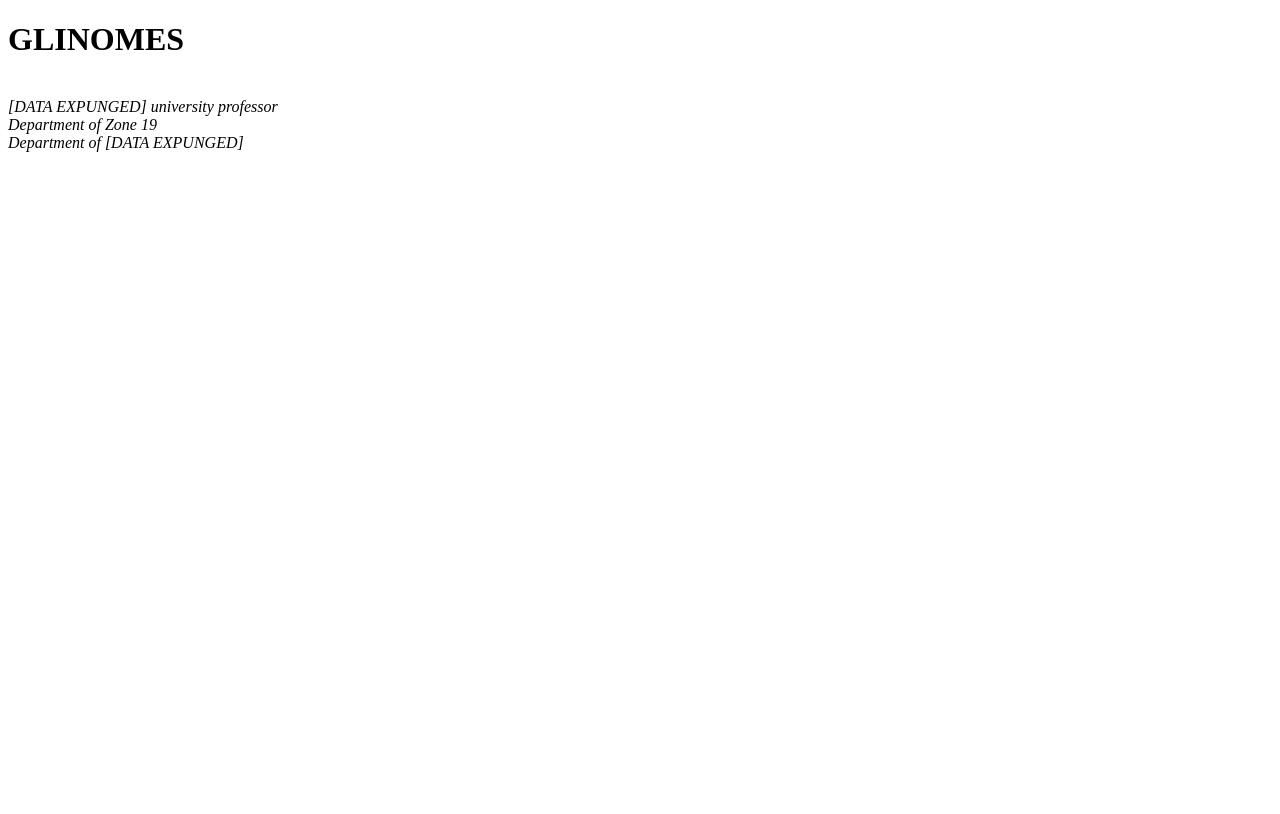
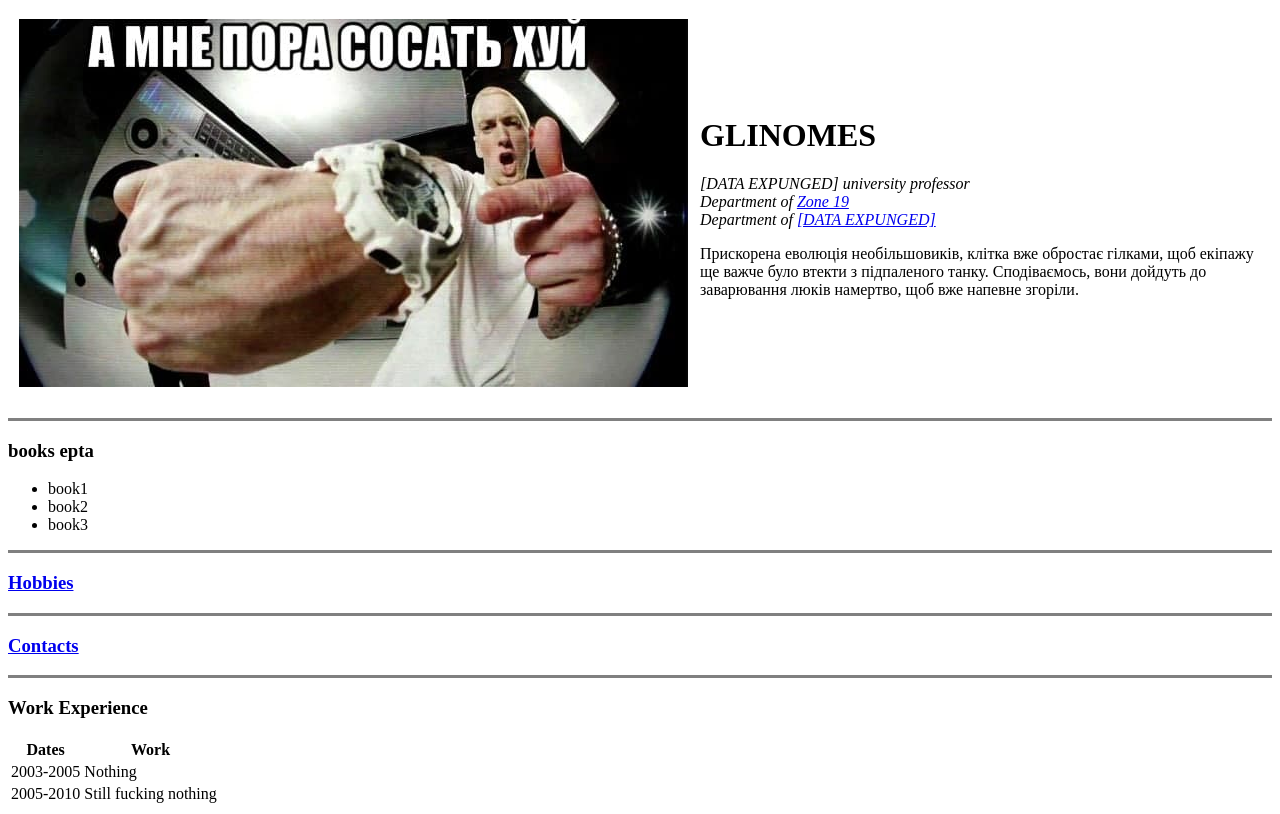
Before and after one commit to GL1NAM3SS/module1, a plain HTML site: page index.html in a window 1280 px wide. Drawn offline with Linux system fonts and the light colour scheme.

Commit message:
initial commit

```diff
--- a/index.html
+++ b/index.html
@@ -5,11 +5,52 @@
     <title>Title</title>
 </head>
 <body>
-<h1>GLINOMES</h1>
-<br>
-<i>[DATA EXPUNGED] university professor<br>
-    Department of <link href="new.html"> Zone 19 <br>
-    Department of <link href="new.html"> [DATA EXPUNGED]<br>
-</i>
+
+
+<table cellspacing="10">
+    <tr>
+        <td><img src="hui eminem.jpg" alt="А МНЕ ПОРА СОСАТЬ ХУЙ"></td>
+        <td><h1>GLINOMES</h1><em>[DATA EXPUNGED] university professor<br>
+            Department of <a href="http://risovach.ru/upload/2015/01/mem/iminem_72972695_orig_.jpg"> Zone 19 </a> <br>
+            Department of <a href="http://risovach.ru/upload/2015/01/mem/iminem_72972695_orig_.jpg"> [DATA EXPUNGED]</a><br>
+        </em><p>Прискорена еволюція необільшовиків, клітка вже обростає гілками,
+            щоб екіпажу ще важче було втекти з підпаленого танку. Сподіваємось,
+            вони дойдуть до заварювання люків намертво, щоб вже напевне згоріли.</p></td>
+    </tr>
+</table>
+<p>
+
+</p>
+
+<hr size="3" noshade>
+
+<h3>books epta</h3>
+    <ul>
+        <li>book1</li>
+        <li>book2</li>
+        <li>book3</li>
+    </ul>
+<hr size="3" noshade>
+<h3><a href="hobbies.html">Hobbies</a></h3>
+<hr size="3" noshade>
+<h3><a href="contacts.html">Contacts</a></h3>
+<hr size="3" noshade>
+<h3>Work Experience</h3>
+<table>
+    <thead>
+    <th>Dates</th>
+    <th>Work</th>
+    </thead>
+    <tbody>
+    <tr>
+        <td>2003-2005</td>
+        <td>Nothing</td>
+    </tr>
+    <tr>
+       <td>2005-2010</td>
+        <td>Still fucking nothing</td>
+    </tr>
+    </tbody>
+</table>
 </body>
 </html>
```
Also changed, not shown: contacts.html (renamed from new.html, +1 -1 lines), hobbies.html (added, +14 -0 lines), hui eminem.jpg (added).
